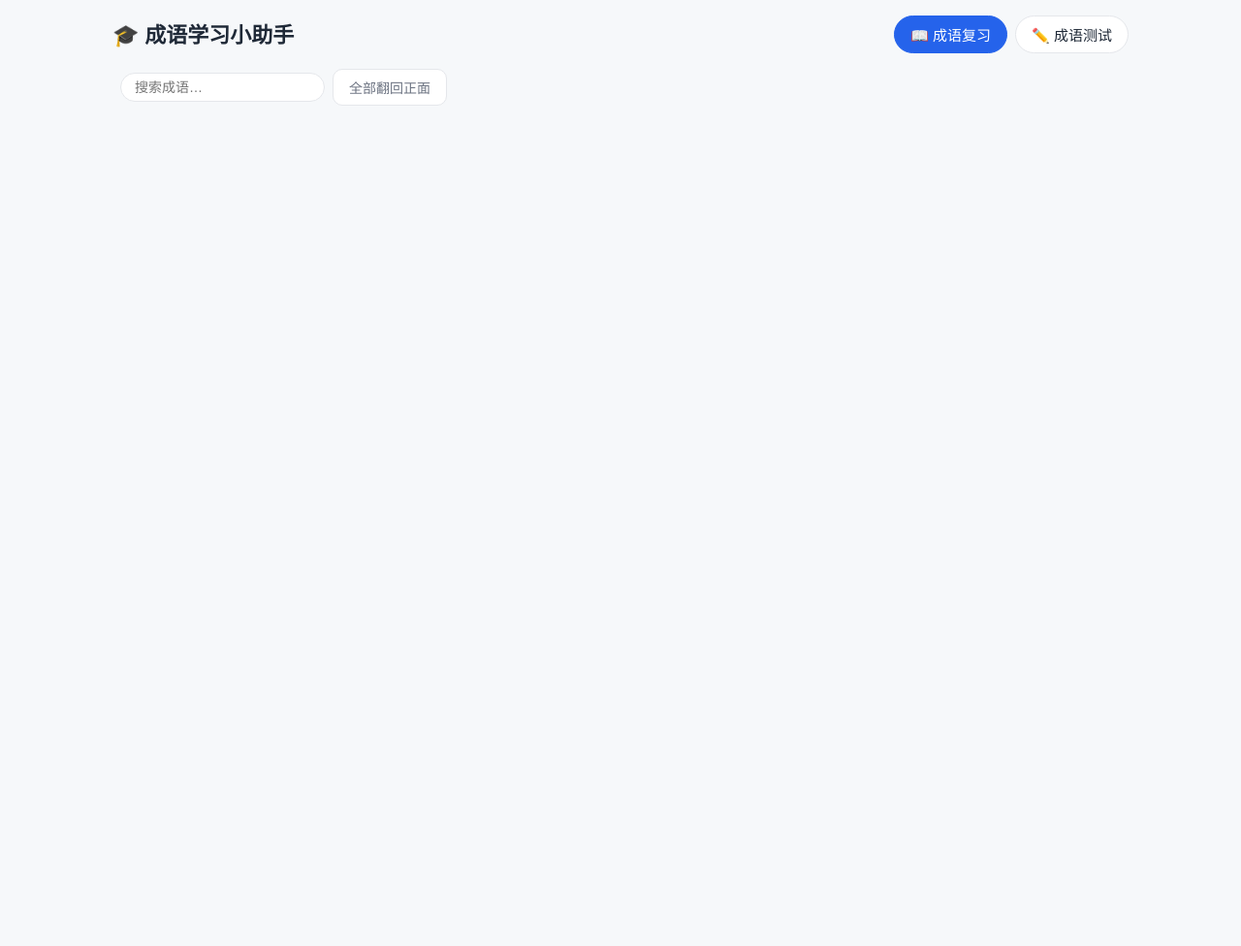
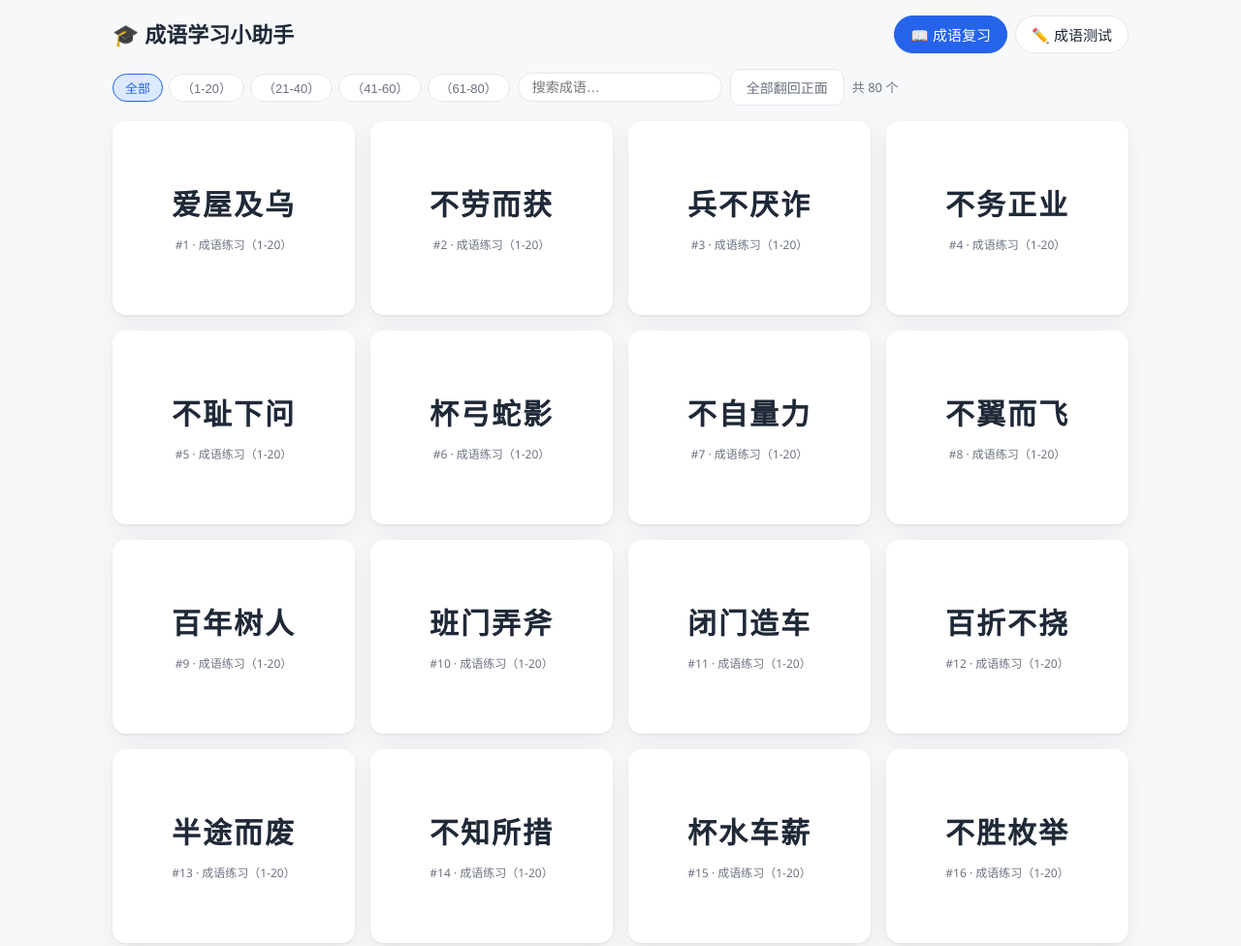
Before and after one commit to moliwen-git/ChineseIdiom, a plain HTML site: page 成语学习小助手.html in a window 1280 px wide. Shown: the top 976 px of the page at 97% size. Before the commit the page ends 800 px from the top, so only its background shows below. Drawn offline with Linux system fonts and the light colour scheme.

Commit message:
feat(ui): 成语复习视图 —— 80 张翻转卡片 + 册筛选 + 搜索
浏览器实测（Playwright，tools/smoke_task6.py 验完删除）10 项全 PASS：
标题/80 卡片/翻转/翻回正面/册筛选 20-80/搜索/刷新记忆/视图切换/
题库缺失横幅不白屏/控制台零报错。截图确认卡片网格渲染效果良好。

Co-Authored-By: Claude Code <noreply@anthropic.com>

```diff
--- a/成语学习小助手.html
+++ b/成语学习小助手.html
@@ -282,7 +282,100 @@ body{margin:0;background:var(--bg);color:var(--ink);font-family:"Segoe UI","Ping
 /* LOGIC-END */
 </script>
 <script>
-/* UI 脚本（Task 6/7 填充） */
+(function () {
+  'use strict';
+  var App = window.IdiomApp;
+  var storage = App.makeStorage();
+  var data = window.IDIOM_DATA;
+  function $(s) { return document.querySelector(s); }
+  function $$(s) { return Array.prototype.slice.call(document.querySelectorAll(s)); }
+  function esc(s) {
+    return String(s).replace(/[&<>"']/g, function (c) {
+      return { '&': '&amp;', '<': '&lt;', '>': '&gt;', '"': '&quot;', "'": '&#39;' }[c];
+    });
+  }
+
+  function fail(msg) {
+    var b = $('#error-banner');
+    b.hidden = false; b.textContent = '⚠️ ' + msg;
+    $('#view-review').hidden = true; $('#view-quiz').hidden = true;
+    document.querySelector('.tabs').style.display = 'none';
+  }
+  if (!data) { fail('题库加载失败：请检查 data.js 是否存在且格式正确'); return; }
+  var check = App.validateData(data);
+  if (!check.ok) { fail('题库数据校验未通过：' + check.errors.slice(0, 5).join('；')); return; }
+
+  function bookName(id) {
+    var b = null;
+    data.books.forEach(function (x) { if (x.id === id) b = x; });
+    return b ? b.name : id;
+  }
+
+  // ===== 视图切换 =====
+  var quizStarted = false;
+  function switchView(v) {
+    $$('.tab').forEach(function (b) { b.classList.toggle('active', b.dataset.view === v); });
+    $('#view-review').hidden = v !== 'review';
+    $('#view-quiz').hidden = v !== 'quiz';
+    App.saveSettings(Object.assign(App.loadSettings(storage), { view: v }), storage);
+    if (v === 'quiz' && !quizStarted && typeof startRound === 'function') {
+      quizStarted = true; startRound();
+    }
+  }
+  $$('.tab').forEach(function (btn) {
+    btn.addEventListener('click', function () { switchView(btn.dataset.view); });
+  });
+
+  // ===== 成语复习视图 =====
+  var state = { book: App.loadSettings(storage).book || 'all', q: '' };
+
+  function renderFilters() {
+    var box = $('#book-filter'); box.innerHTML = '';
+    function mk(id, label) {
+      var b = document.createElement('button');
+      b.type = 'button';
+      b.className = 'fbtn' + (state.book === id ? ' active' : '');
+      b.textContent = label;
+      b.addEventListener('click', function () {
+        state.book = id;
+        App.saveSettings(Object.assign(App.loadSettings(storage), { book: id }), storage);
+        renderFilters(); renderCards();
+      });
+      box.appendChild(b);
+    }
+    mk('all', '全部');
+    data.books.forEach(function (bk) { mk(bk.id, bk.name.replace(/^成语练习/, '')); });
+  }
+
+  function renderCards() {
+    var grid = $('#cards'); grid.innerHTML = '';
+    var q = state.q.trim();
+    var list = data.idioms.filter(function (it) {
+      return (state.book === 'all' || it.book === state.book) && (!q || it.idiom.indexOf(q) !== -1);
+    });
+    $('#count').textContent = '共 ' + list.length + ' 个';
+    list.forEach(function (it) {
+      var card = document.createElement('div');
+      card.className = 'flip-card';
+      card.innerHTML =
+        '<div class="flip-inner">' +
+          '<div class="flip-face flip-front"><div><div class="idiom">' + esc(it.idiom) + '</div>' +
+          '<div class="no">#' + it.id + ' · ' + esc(bookName(it.book)) + '</div></div></div>' +
+          '<div class="flip-face flip-back"><p>' + esc(it.meaning) + '</p></div>' +
+        '</div>';
+      card.addEventListener('click', function () { card.classList.toggle('flipped'); });
+      grid.appendChild(card);
+    });
+  }
+
+  $('#search').addEventListener('input', function (e) { state.q = e.target.value; renderCards(); });
+  $('#reset-flip').addEventListener('click', function () {
+    $$('.flip-card.flipped').forEach(function (c) { c.classList.remove('flipped'); });
+  });
+  renderFilters();
+  renderCards();
+  switchView(App.loadSettings(storage).view === 'quiz' ? 'quiz' : 'review');
+})();
 </script>
 </body>
 </html>
```
Also changed, not shown: 1 other file.
